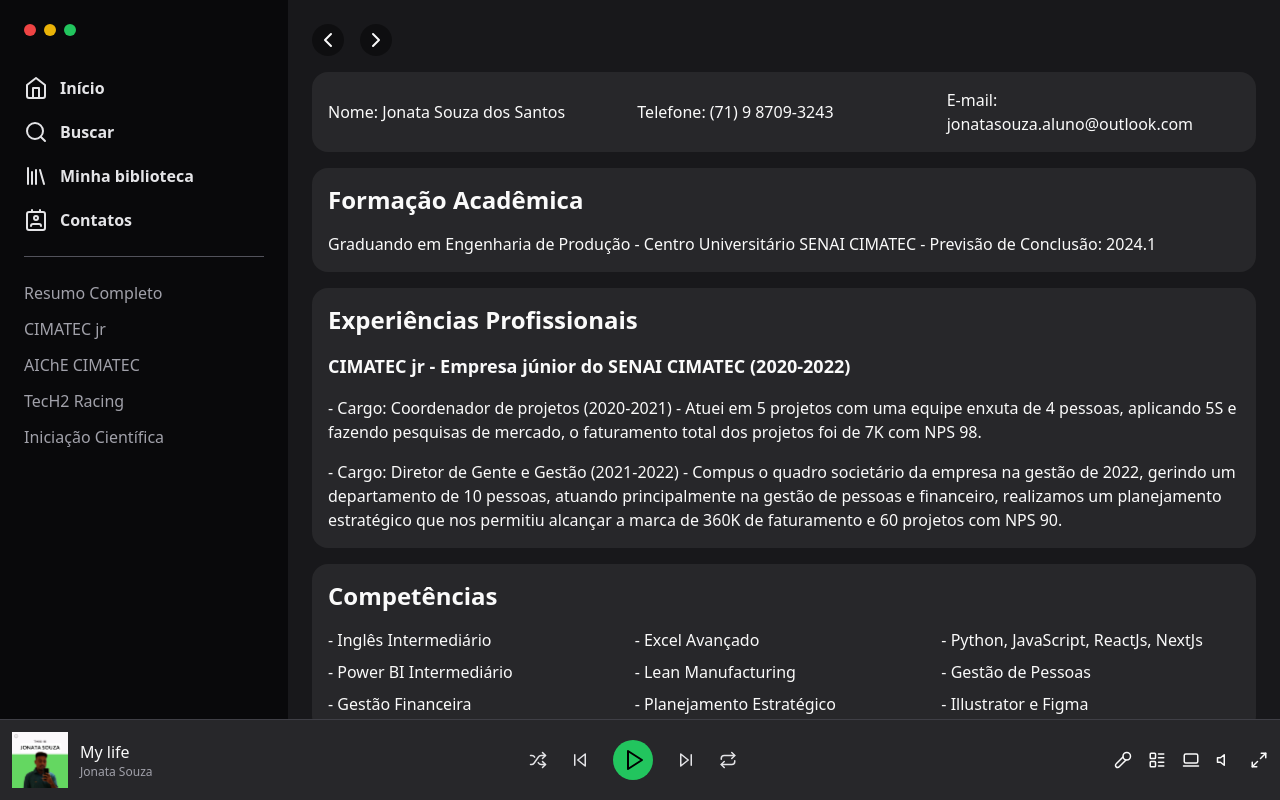
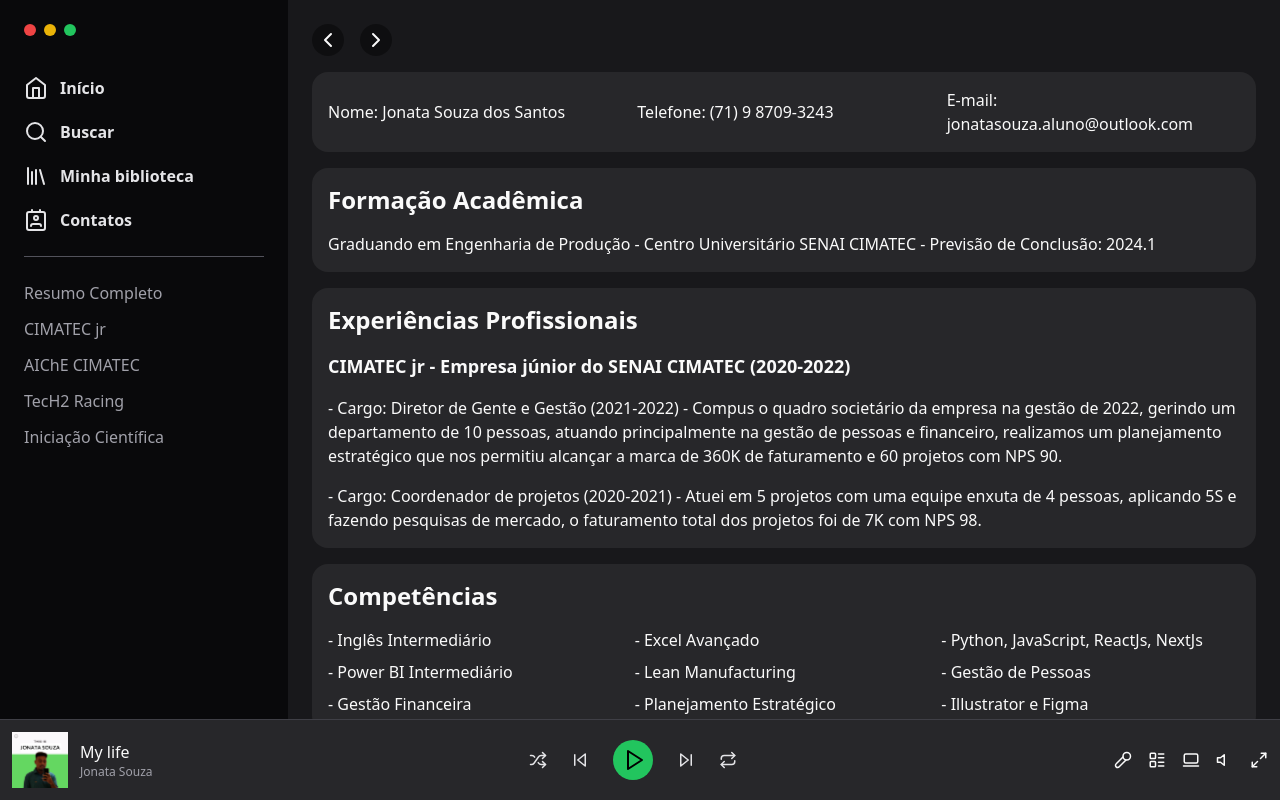
Before and after one commit to Jojo-png58/curriculum, a Next.js app: page /resumopage in a window 1280 px wide. Shown: the top 800 px of the page. Built offline with nearby package versions, Linux system fonts and the light colour scheme.

Commit message:
Update for resumopage

```diff
--- a/src/Components/resumo.tsx
+++ b/src/Components/resumo.tsx
@@ -23,8 +23,8 @@ export function Resumo(){
             <div className='grid items-center gap-4 mt-4 bg-zinc-800 p-4 rounded-2xl'>
                 <h1 className='font-bold text-2xl'>Experiências Profissionais</h1>
                 <div className='font-semibold text-lg'>CIMATEC jr - Empresa júnior do SENAI CIMATEC (2020-2022)</div>
+                <div>- Cargo: Diretor de Gente e Gestão (2021-2022) - Compus o quadro societário da empresa na gestão de 2022, gerindo um departamento de 10 pessoas, atuando principalmente na gestão de pessoas e financeiro, realizamos um planejamento estratégico que nos permitiu alcançar a marca de 360K de faturamento e 60 projetos com NPS 90.</div>
                 <div>- Cargo: Coordenador de projetos (2020-2021) - Atuei em 5 projetos com uma equipe enxuta de 4 pessoas, aplicando 5S e fazendo pesquisas de mercado, o faturamento total dos projetos foi de 7K com NPS 98.</div>
-                <div>- Cargo: Diretor de Gente e Gestão (2021-2022) - Compus o quadro societário da empresa na gestão de 2022, gerindo um departamento de 10 pessoas, atuando principalmente na gestão de pessoas e financeiro, realizamos um planejamento estratégico que nos permitiu alcançar a marca de 360K de faturamento e 60 projetos com NPS 90.</div>
             </div>
             <div className='grid items-center gap-4 mt-4 bg-zinc-800 p-4 rounded-2xl'>
                 <h1 className='font-bold text-2xl'>Competências</h1>
```
